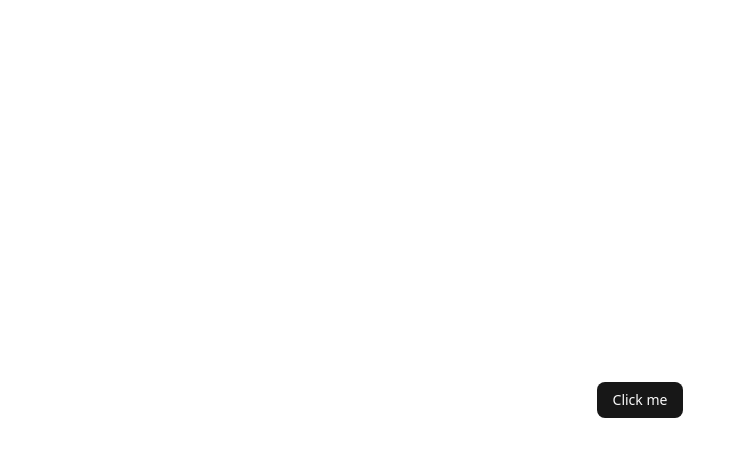
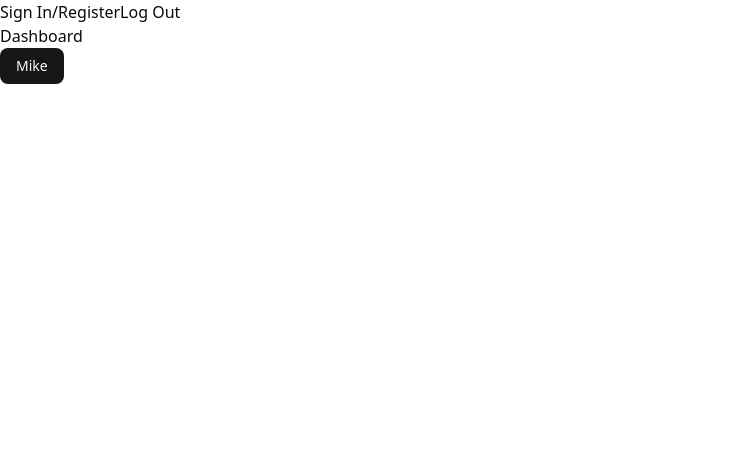
Before and after one commit to haidmichael/thirtyDayChallengeApp-frontEnd, a React (Vite) app: page / in a window 1280 px wide. Shown: the top 456 px of the page, without its empty margins (0-746 px from the left). Built offline with nearby package versions, Linux system fonts and the light colour scheme.

Commit message:
added react router, set up Dash board and user profile pages. Added button from shadcn.

```diff
--- a/package.json
+++ b/package.json
@@ -18,6 +18,7 @@
     "node": "^24.8.0",
     "react": "^19.1.1",
     "react-dom": "^19.1.1",
+    "react-router": "^7.9.2",
     "tailwind-merge": "^3.3.1",
     "tailwindcss": "^4.1.13"
   },
--- a/src/App.jsx
+++ b/src/App.jsx
@@ -1,10 +1,17 @@
-import { Button } from "@/components/button"
+import { BrowserRouter, Routes, Route } from "react-router"
+import { DashboardPage } from "./pages/DashboardPage"
+import { UserProfilePage } from "./pages/UserProfilePage"
+import { Header } from "./components/Header"
 
 function App() {
   return (
-    <div className="flex min-h-svh flex-col items-center justify-center">
-      <Button>Click me</Button>
-    </div>
+    <BrowserRouter>
+      <Header />
+      <Routes>
+        <Route path="/" element={<DashboardPage />} />
+        <Route path="/userprofile" element={<UserProfilePage/>} />
+      </Routes>
+    </BrowserRouter>
   )
 }
 
--- a/src/components/Header.jsx
+++ b/src/components/Header.jsx
@@ -1,4 +1,4 @@
-const Header = () => {
+export const Header = () => {
     return (
         <div className="header">
             {/* <Link> */}
--- a/src/components/button.jsx
+++ b/src/components/button.jsx
@@ -1,55 +1,9 @@
-import * as React from "react"
-import { Slot } from "@radix-ui/react-slot"
-import { cva } from "class-variance-authority";
+import { Button as ShadcnButton } from "./ui/button"
 
-import { cn } from "@/lib/utils"
-
-const buttonVariants = cva(
-  "inline-flex items-center justify-center gap-2 whitespace-nowrap rounded-md text-sm font-medium transition-all disabled:pointer-events-none disabled:opacity-50 [&_svg]:pointer-events-none [&_svg:not([class*='size-'])]:size-4 shrink-0 [&_svg]:shrink-0 outline-none focus-visible:border-ring focus-visible:ring-ring/50 focus-visible:ring-[3px] aria-invalid:ring-destructive/20 dark:aria-invalid:ring-destructive/40 aria-invalid:border-destructive",
-  {
-    variants: {
-      variant: {
-        default: "bg-primary text-primary-foreground hover:bg-primary/90",
-        destructive:
-          "bg-destructive text-white hover:bg-destructive/90 focus-visible:ring-destructive/20 dark:focus-visible:ring-destructive/40 dark:bg-destructive/60",
-        outline:
-          "border bg-background shadow-xs hover:bg-accent hover:text-accent-foreground dark:bg-input/30 dark:border-input dark:hover:bg-input/50",
-        secondary:
-          "bg-secondary text-secondary-foreground hover:bg-secondary/80",
-        ghost:
-          "hover:bg-accent hover:text-accent-foreground dark:hover:bg-accent/50",
-        link: "text-primary underline-offset-4 hover:underline",
-      },
-      size: {
-        default: "h-9 px-4 py-2 has-[>svg]:px-3",
-        sm: "h-8 rounded-md gap-1.5 px-3 has-[>svg]:px-2.5",
-        lg: "h-10 rounded-md px-6 has-[>svg]:px-4",
-        icon: "size-9",
-      },
-    },
-    defaultVariants: {
-      variant: "default",
-      size: "default",
-    },
-  }
+export const Button = (props) => {
+    return (
+        <ShadcnButton>{props.children}</ShadcnButton>
 )
-
-function Button({
-  className,
-  variant,
-  size,
-  asChild = false,
-  ...props
-}) {
-  const Comp = asChild ? Slot : "button"
-
-  return (
-    <Comp
-      data-slot="button"
-      className={cn(buttonVariants({ variant, size, className }))}
-      {...props} />
-  );
 }
 
-// eslint-disable-next-line react-refresh/only-export-components
-export { Button, buttonVariants }
+export default Button
--- /dev/null
+++ b/src/components/ui/button.jsx
@@ -0,0 +1,54 @@
+import * as React from "react"
+import { Slot } from "@radix-ui/react-slot"
+import { cva } from "class-variance-authority";
+
+import { cn } from "@/lib/utils"
+
+const buttonVariants = cva(
+  "inline-flex items-center justify-center gap-2 whitespace-nowrap rounded-md text-sm font-medium transition-all disabled:pointer-events-none disabled:opacity-50 [&_svg]:pointer-events-none [&_svg:not([class*='size-'])]:size-4 shrink-0 [&_svg]:shrink-0 outline-none focus-visible:border-ring focus-visible:ring-ring/50 focus-visible:ring-[3px] aria-invalid:ring-destructive/20 dark:aria-invalid:ring-destructive/40 aria-invalid:border-destructive",
+  {
+    variants: {
+      variant: {
+        default: "bg-primary text-primary-foreground hover:bg-primary/90",
+        destructive:
+          "bg-destructive text-white hover:bg-destructive/90 focus-visible:ring-destructive/20 dark:focus-visible:ring-destructive/40 dark:bg-destructive/60",
+        outline:
+          "border bg-background shadow-xs hover:bg-accent hover:text-accent-foreground dark:bg-input/30 dark:border-input dark:hover:bg-input/50",
+        secondary:
+          "bg-secondary text-secondary-foreground hover:bg-secondary/80",
+        ghost:
+          "hover:bg-accent hover:text-accent-foreground dark:hover:bg-accent/50",
+        link: "text-primary underline-offset-4 hover:underline",
+      },
+      size: {
+        default: "h-9 px-4 py-2 has-[>svg]:px-3",
+        sm: "h-8 rounded-md gap-1.5 px-3 has-[>svg]:px-2.5",
+        lg: "h-10 rounded-md px-6 has-[>svg]:px-4",
+        icon: "size-9",
+      },
+    },
+    defaultVariants: {
+      variant: "default",
+      size: "default",
+    },
+  }
+)
+
+function Button({
+  className,
+  variant,
+  size,
+  asChild = false,
+  ...props
+}) {
+  const Comp = asChild ? Slot : "button"
+
+  return (
+    <Comp
+      data-slot="button"
+      className={cn(buttonVariants({ variant, size, className }))}
+      {...props} />
+  );
+}
+
+export { Button, buttonVariants }
--- /dev/null
+++ b/src/pages/DashboardPage.jsx
@@ -0,0 +1,13 @@
+import { Button } from "@/components/Button"
+import { BrowserRouter, Routes, Route } from "react-router";
+
+export function DashboardPage() {
+  return (
+    <>
+        <div>Dashboard</div>
+        <Button>Mike</Button>
+    </>
+  )
+}
+
+// export default DashboardPage
--- /dev/null
+++ b/src/pages/UserProfilePage.jsx
@@ -0,0 +1,8 @@
+import { Button } from "@/components/button"
+import { BrowserRouter, Routes, Route } from "react-router";
+
+export function UserProfilePage() {
+  return (
+    <div>User Profile Page</div>
+  )
+}
```
Also changed, not shown: 1 other file (tests, documents, lock files or other folders).
